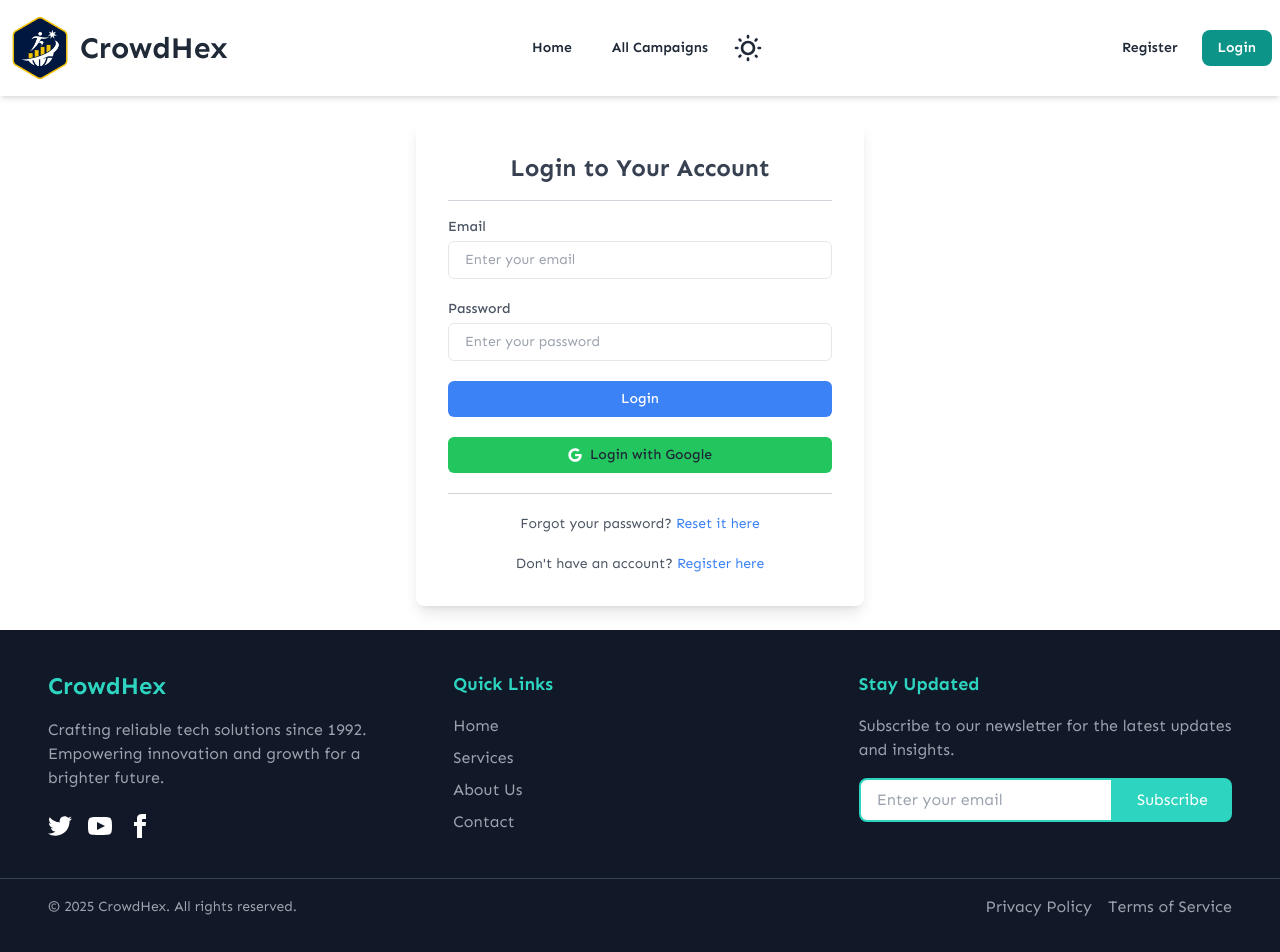
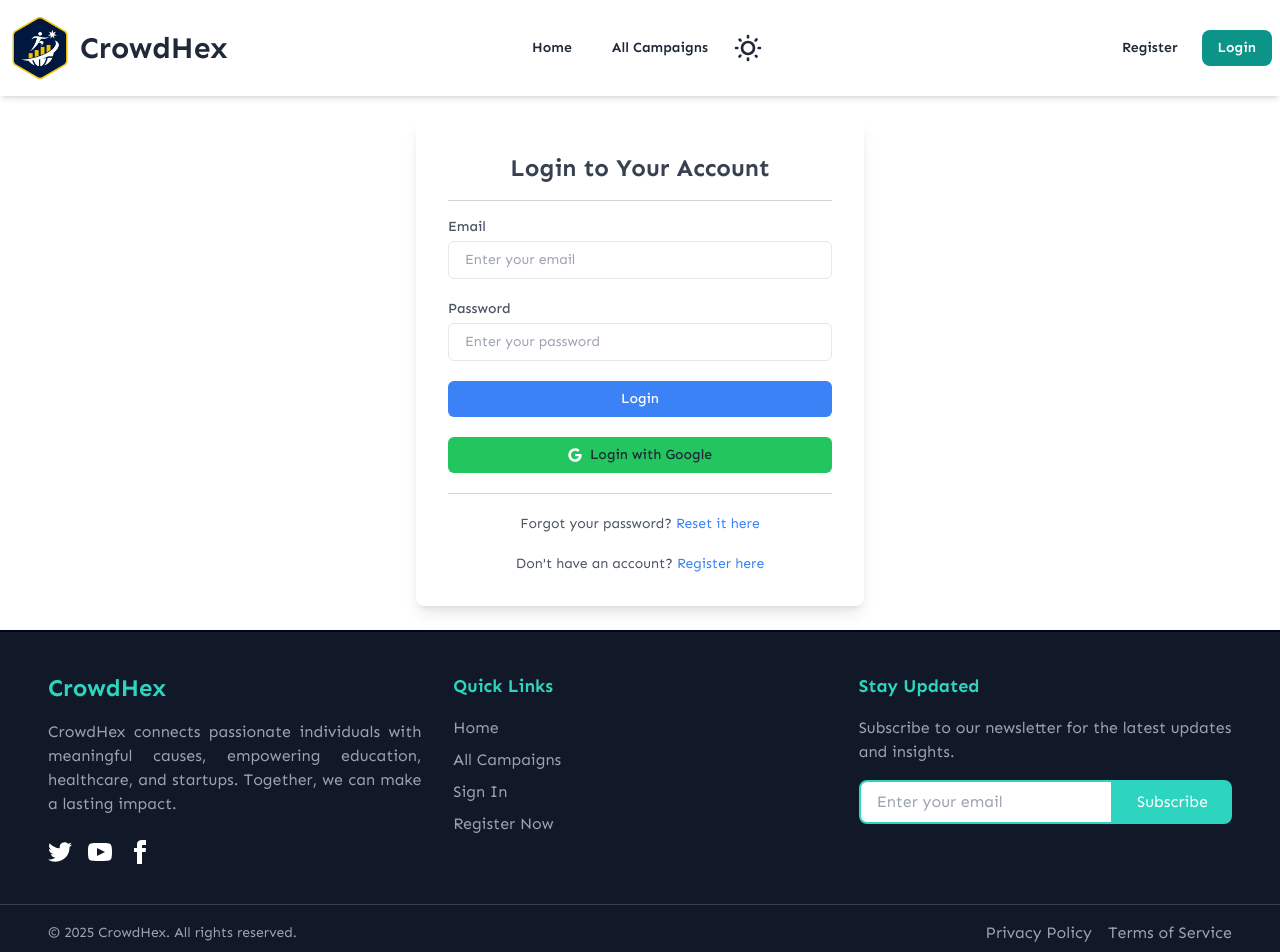
Before and after one commit to akashsaha02/crowdhex-frontend, a React (Vite) app: page /login in a window 1280 px wide. Shown: the top 952 px of the page. Built offline with nearby package versions, Linux system fonts and the light colour scheme; no server answers.

Commit message:
Enhance Footer component with routing links, update page titles using Helmet, and improve text justification for better readability

```diff
--- a/src/components/Footer/Footer.jsx
+++ b/src/components/Footer/Footer.jsx
@@ -1,12 +1,12 @@
+import { Link } from "react-router-dom";
 
 const Footer = () => {
   return (
-    <footer className="bg-gray-900 text-white py-10">
+    <footer className="bg-gray-900 text-white py-10 border-t-2 border-t-slate-950 dark:border-t-slate-600">
       <div className="max-w-7xl mx-auto grid grid-cols-1 md:grid-cols-3 gap-8 px-6 lg:px-12">
         <div>
           <h2 className="text-2xl font-bold text-teal-400 mb-4">CrowdHex</h2>
-          <p className="text-gray-400 mb-6">
-            Crafting reliable tech solutions since 1992. Empowering innovation and growth for a brighter future.
+          <p className="text-gray-400 mb-6 text-justify">CrowdHex connects passionate individuals with meaningful causes, empowering education, healthcare, and startups. Together, we can make a lasting impact.
           </p>
           <div className="flex space-x-4">
             <a href="#" aria-label="Twitter" className="hover:text-teal-400">
@@ -46,24 +46,24 @@ const Footer = () => {
           <h3 className="text-lg font-bold text-teal-400 mb-4">Quick Links</h3>
           <ul className="space-y-2">
             <li>
-              <a href="#" className="text-gray-400 hover:text-teal-400">
+              <Link to="/" className="text-gray-400 hover:text-teal-400">
                 Home
-              </a>
+              </Link>
             </li>
             <li>
-              <a href="#" className="text-gray-400 hover:text-teal-400">
-                Services
-              </a>
+              <Link to="/campaigns" className="text-gray-400 hover:text-teal-400">
+                All Campaigns
+              </Link>
             </li>
             <li>
-              <a href="#" className="text-gray-400 hover:text-teal-400">
-                About Us
-              </a>
+              <Link to="/login" className="text-gray-400 hover:text-teal-400">
+                Sign In
+              </Link>
             </li>
             <li>
-              <a href="#" className="text-gray-400 hover:text-teal-400">
-                Contact
-              </a>
+              <Link to="/register" className="text-gray-400 hover:text-teal-400">
+                Register Now
+              </Link>
             </li>
           </ul>
         </div>
--- a/src/components/Header/Header.jsx
+++ b/src/components/Header/Header.jsx
@@ -105,7 +105,7 @@ const Header = ({ toggleTheme, currentTheme }) => {
             className="text-xl md:text-2xl lg:text-3xl font-bold cursor-pointer flex items-center gap-2 dark:text-gray-200"
           >
             <span>
-              <img className="w-16 h-16" src={logo} alt="" />
+              <img className="w-16 h-16 hidden md:block" src={logo} alt="" />
             </span>
             CrowdHex
           </h2>
--- a/src/pages/AddCampaignPage/AddCampaignPage.jsx
+++ b/src/pages/AddCampaignPage/AddCampaignPage.jsx
@@ -5,6 +5,8 @@ import { AuthContext } from './../../providers/AuthProvider';
 import axios from 'axios';
 const apiBaseUrl = import.meta.env.VITE_API_BASE_URL;
 import SectionTitle from './../../components/SectionTitle/SectionTitle';
+import { Helmet } from 'react-helmet';
+
 
 const AddCampaignPage = () => {
   const { user } = useContext(AuthContext);
@@ -58,6 +60,9 @@ const AddCampaignPage = () => {
 
   return (
     <div className="dark:bg-gray-900 min-h-screen">
+      <Helmet>
+        <title>CrowdHex | Add Campaign</title>
+      </Helmet>
       <div className="max-w-4xl mx-auto mt-10 px-4 py-6 bg-white dark:bg-gray-800 rounded-lg shadow-md">
         <SectionTitle
           title="Add New Campaign"
--- a/src/pages/CampaignDetailsPage/CampaignDetailsPage.jsx
+++ b/src/pages/CampaignDetailsPage/CampaignDetailsPage.jsx
@@ -7,6 +7,8 @@ import SectionTitle from "../../components/SectionTitle/SectionTitle";
 import { AiOutlineCalendar, AiOutlineDollarCircle } from "react-icons/ai";
 import { FaUserCircle, FaEnvelope, FaDonate } from "react-icons/fa";
 import { BiCategory } from "react-icons/bi";
+import { Helmet } from 'react-helmet';
+
 
 const apiBaseUrl = import.meta.env.VITE_API_BASE_URL;
 
@@ -85,6 +87,9 @@ const CampaignDetailsPage = () => {
 
   return (
     <div className="max-w-4xl mx-auto my-10 px-4 rounded-lg bg-white dark:bg-gray-900 text-gray-800 dark:text-white transition-colors duration-300">
+      <Helmet>
+        <title>CrowdHex | Campaign Details</title>
+      </Helmet>
       <SectionTitle title="Campaign Details" subtitle="View the details of the selected campaign." />
       <div>
         {campaignDetails ? (
--- a/src/pages/CampaignsPage/CampaignsPage.jsx
+++ b/src/pages/CampaignsPage/CampaignsPage.jsx
@@ -4,6 +4,8 @@ import SortButton from "../../components/SortButton/SortButton";
 import CampaignCard from "../../components/CampaignCard/CampaignCard";
 import SectionTitle from "../../components/SectionTitle/SectionTitle";
 const apiBaseUrl = import.meta.env.VITE_API_BASE_URL;
+import { Helmet } from 'react-helmet';
+
 
 
 const CampaignsPage = () => {
@@ -35,6 +37,9 @@ const CampaignsPage = () => {
 
   return (
     <div className="pt-10 pb-16 px-4 max-w-7xl mx-auto">
+      <Helmet>
+        <title>CrowdHex | All Campaigns</title>
+      </Helmet>
       <div className="">
         <SectionTitle title="All Campaigns" subtitle="Explore and support the active campaigns." />
         <SortButton handleSort={handleSort} sortOrder={sortOrder} />
--- a/src/pages/HomePage/HomePage.jsx
+++ b/src/pages/HomePage/HomePage.jsx
@@ -4,11 +4,16 @@ import Banner from "../../components/Banner/Banner";
 import OurMission from "../../components/OurMission/OurMission";
 import NewsletterFAQ from "../../components/NewsletterFAQ/NewsletterFAQ";
 import CarouselComp from "../../components/CarouselComp/CarouselComp";
+import { Helmet } from 'react-helmet';
+
 
 const HomePage = () => {
 
   return (
     <div className="dark:bg-gray-900 dark:text-gray-100 bg-white text-gray-900">
+      <Helmet>
+        <title>CrowdHex | Home</title>
+      </Helmet>
       {/* <Banner /> */}
       <CarouselComp />
       <RunningCampaigns />
--- a/src/pages/MyCampaignPage/MyCampaignPage.jsx
+++ b/src/pages/MyCampaignPage/MyCampaignPage.jsx
@@ -6,6 +6,8 @@ import CampaignTable from "../../components/MyCampaignTable/MyCampaignTable";
 import CampaignActions from "../../components/MyCampaignActions/MyCampaignActions";
 import SectionTitle from "../../components/SectionTitle/SectionTitle";
 const apiBaseUrl = import.meta.env.VITE_API_BASE_URL;
+import { Helmet } from 'react-helmet';
+
 
 const MyCampaignPage = () => {
   const { user } = useContext(AuthContext);
@@ -104,6 +106,9 @@ const MyCampaignPage = () => {
 
   return (
     <div className="py-10">
+      <Helmet>
+        <title>CrowdHex | My Campaigns</title>
+      </Helmet>
       <div className="max-w-7xl mx-auto px-4">
         <div className="mb-10">
           <SectionTitle title="My Campaigns" subtitle={"Manage your active campaigns below."} />
--- a/src/pages/MyDonationPage/MyDonationPage.jsx
+++ b/src/pages/MyDonationPage/MyDonationPage.jsx
@@ -4,6 +4,7 @@ import axios from "axios";
 import { useReactTable, getCoreRowModel } from "@tanstack/react-table";
 import SectionTitle from "../../components/SectionTitle/SectionTitle";
 const apiBaseUrl = import.meta.env.VITE_API_BASE_URL;
+import { Helmet } from 'react-helmet';
 
 const MyDonationPage = () => {
   const { user } = useContext(AuthContext);
@@ -62,6 +63,9 @@ const MyDonationPage = () => {
 
   return (
     <div className="py-10">
+      <Helmet>
+        <title>CrowdHex | My Donations</title>
+      </Helmet>
       <div className="container mx-auto px-4">
         <div className=" mb-10">
 
--- a/src/pages/MyProfilePage/MyProfilePage.jsx
+++ b/src/pages/MyProfilePage/MyProfilePage.jsx
@@ -44,7 +44,7 @@ const MyProfilePage = () => {
     return (
         <div className="flex flex-col items-center justify-center py-8">
             <Helmet>
-                <title>CrowdHex | Dashboard</title>
+                <title>CrowdHex | My Profile</title>
             </Helmet>
 
             {/* Profile Section */}
--- a/src/pages/UpdateCampaigns/UpdateCampaigns.jsx
+++ b/src/pages/UpdateCampaigns/UpdateCampaigns.jsx
@@ -3,6 +3,8 @@ import { useEffect, useState } from "react";
 import { useNavigate, useParams } from "react-router-dom";
 import { toast } from "react-hot-toast";
 const apiBaseUrl = import.meta.env.VITE_API_BASE_URL;
+import { Helmet } from 'react-helmet';
+
 
 
 const UpdateCampaigns = () => {
@@ -75,6 +77,9 @@ const UpdateCampaigns = () => {
 
   return (
     <div className="min-h-screen bg-gray-50 flex items-center justify-center py-10 px-4">
+      <Helmet>
+          <title>CrowdHex | Update Campaign</title>
+        </Helmet>
       <div className="w-full max-w-3xl bg-white rounded-lg shadow-lg p-6 sm:p-10">
         <h1 className="text-2xl font-bold text-blue-600 text-center mb-8">
           Update Campaign
```
